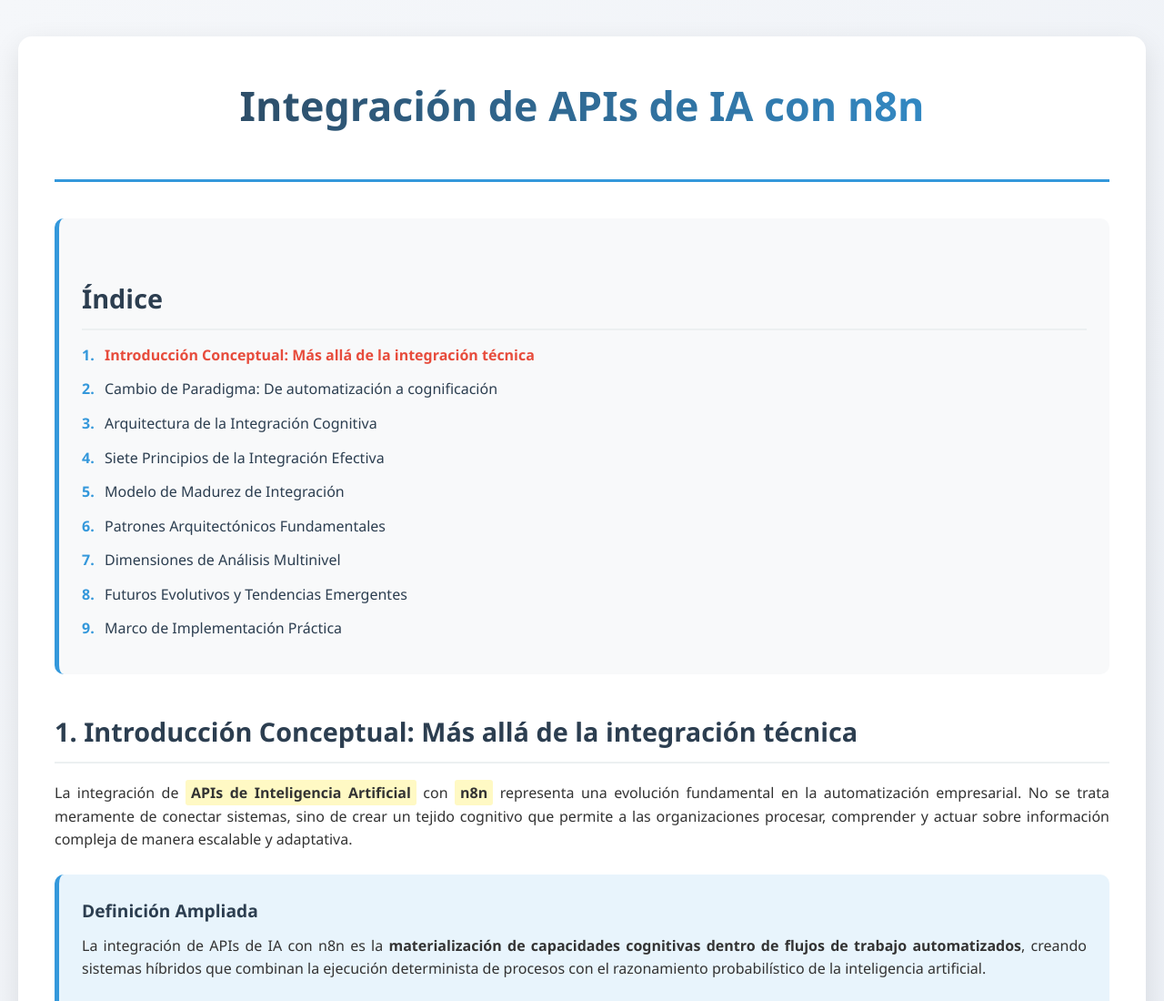
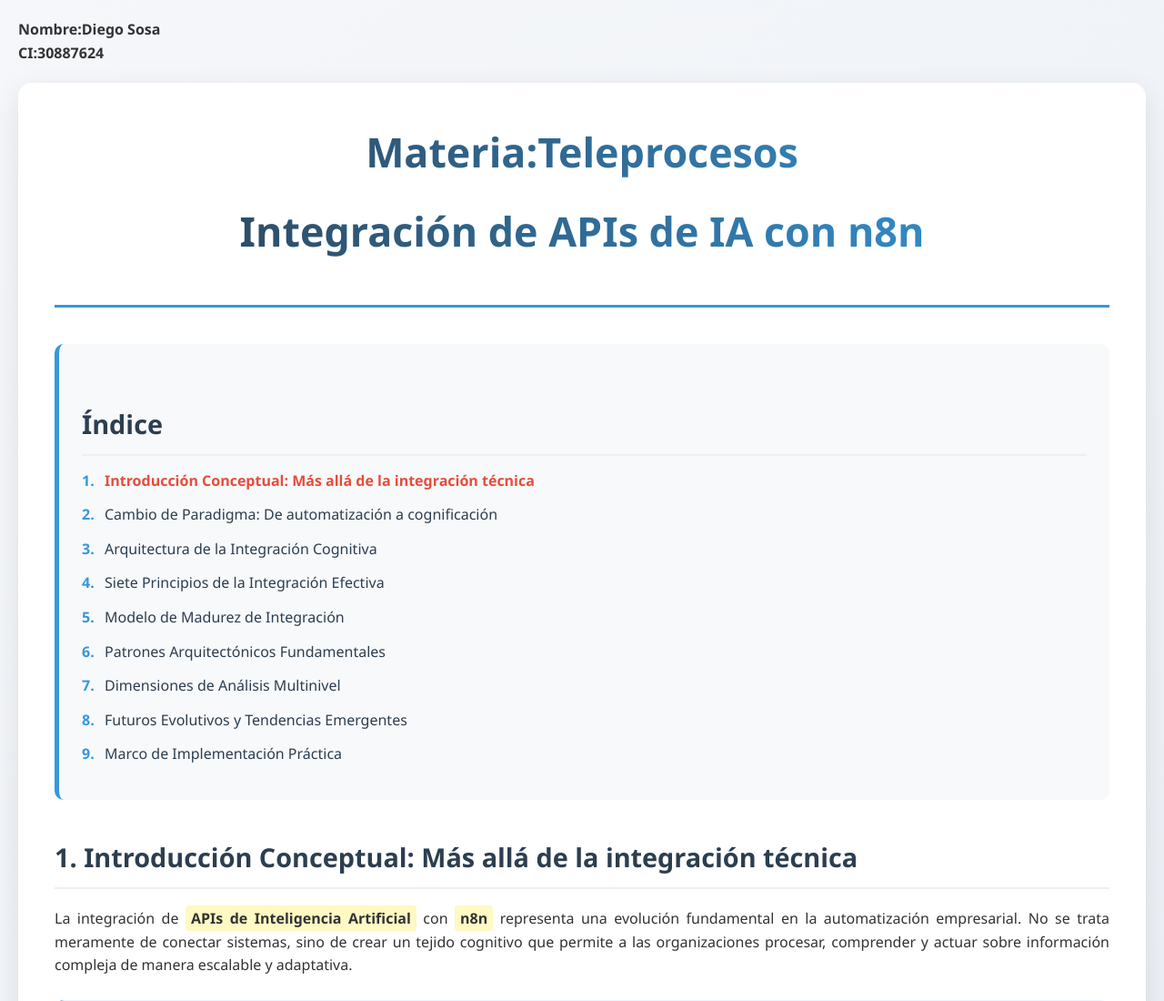
Before and after one commit to Di-Sosa/Integraci-n-de-APIs-de-IA-con-n8n, a plain HTML site: page index.html in a window 1280 px wide. Shown: the top 1100 px of the page at 91% size. Drawn offline with Linux system fonts and the light colour scheme.

```diff
--- a/index.html
+++ b/index.html
@@ -7,8 +7,14 @@
     <link rel="stylesheet" href="style.css">
 </head>
 <body>
+    <p> <b>
+        Nombre:Diego Sosa <br>
+        CI:30887624
+    </b></p>
+    <p></p>
     <div class="container">
         <header>
+            <h1>Materia:Teleprocesos</h1>
             <h1>Integración de APIs de IA con n8n</h1>
         </header>
 
@@ -698,4 +704,5 @@
         });
     </script>
 </body>
+
 </html>
```
